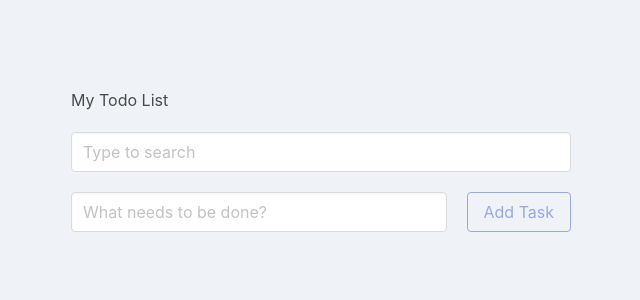
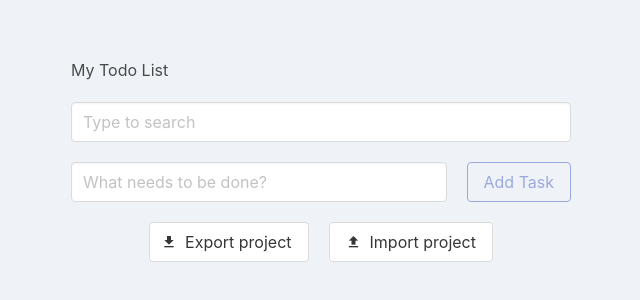
Before and after one commit to vitalii-bilyi-zp/todo, a Vue app: page / in a window 1280 px wide. Shown: the part 240-540 px from the top of the page, without its empty margins (319-959 px from the left). Built offline with nearby package versions, Linux system fonts and the light colour scheme.

Commit message:
fear: project import/export

```diff
--- a/src/components/TodoProject.vue
+++ b/src/components/TodoProject.vue
@@ -4,13 +4,17 @@ import TodoProjectSearchForm from "@/components/TodoProjectSearchForm.vue";
 import TodoProjectTaskForm from "@/components/TodoProjectTaskForm.vue";
 import TodoProjectList from "@/components/TodoProjectList.vue";
 
+import { searchTermKey } from "@/keys";
+
 import { useStore } from "@/store";
 import { ActionTypes } from "@/store/actions";
 
 import type { Project, Task } from "@/interfaces";
-import { type Ref, onBeforeMount, ref, computed, provide, reactive, watch } from "vue";
+import { isProject, isTask } from "@/interfaces/guards";
+
+import { type Ref, onBeforeMount, ref, computed, provide, watch } from "vue";
 import { type Draggable, useDraggable } from "@/composables/draggable";
-import { searchTermKey } from "@/keys";
+import { exportData } from "@/utils";
 
 const store = useStore();
 
@@ -114,6 +118,60 @@ const { dragResponse }: Draggable = useDraggable(list.value);
 watch(dragResponse, ({ prevId, nextId }: { prevId: string; nextId: string }) => {
     console.log("TEST", prevId, nextId);
 });
+
+function exportProject(): void {
+    const jsonData = JSON.stringify({
+        project: store.state.project,
+        tasks: store.state.tasks,
+    });
+    exportData(jsonData, `${store.state.project.name}.json`, "application/json");
+}
+
+const fileInput = ref<HTMLInputElement | null>(null);
+function importProject(event: Event): void {
+    const target = event.target as HTMLInputElement;
+    const file: File | null = target.files && target.files.length ? target.files[0] : null;
+
+    if (!file) {
+        return;
+    }
+
+    const reader = new FileReader();
+    reader.onloadend = () => {
+        try {
+            const object = JSON.parse(reader.result as string);
+            if (validateProjectStructure(object)) {
+                store.dispatch(ActionTypes.SET_PROJECT, object.project);
+                store.dispatch(ActionTypes.SET_TASKS, object.tasks || []);
+                if (fileInput.value) {
+                    fileInput.value.value = "";
+                }
+                alert("Project was imported successfully");
+            } else {
+                alert("Invalid file format");
+            }
+        } catch {
+            alert("Invalid file format");
+        }
+    };
+    reader.onerror = () => {
+        alert("Sorry, there was an unexpected error, please try again");
+    };
+    reader.readAsText(file, "UTF-8");
+}
+function validateProjectStructure(object: any): boolean {
+    try {
+        if (!object.project || !isProject(object.project)) {
+            return false;
+        }
+        if (object.tasks) {
+            return object.tasks.every(isTask);
+        }
+        return true;
+    } catch {
+        return false;
+    }
+}
 </script>
 
 <template>
@@ -135,6 +193,35 @@ watch(dragResponse, ({ prevId, nextId }: { prevId: string; nextId: string }) =>
                 @delete-task="deleteTask"
             />
         </div>
+        <div class="project-item">
+            <div class="project-actions">
+                <button class="button" @click="exportProject">
+                    <span class="icon">
+                        <i class="mdi mdi-download"></i>
+                    </span>
+                    <span>Export project</span>
+                </button>
+
+                <div class="file is-white">
+                    <label class="file-label">
+                        <input
+                            ref="fileInput"
+                            class="file-input"
+                            type="file"
+                            name="resume"
+                            accept="application/json"
+                            @change="importProject"
+                        />
+                        <span class="file-cta">
+                            <span class="file-icon">
+                                <i class="mdi mdi-upload"></i>
+                            </span>
+                            <span class="file-label">Import project</span>
+                        </span>
+                    </label>
+                </div>
+            </div>
+        </div>
     </div>
 </template>
 
@@ -144,4 +231,39 @@ watch(dragResponse, ({ prevId, nextId }: { prevId: string; nextId: string }) =>
         margin-bottom: 20px;
     }
 }
+
+.project-actions {
+    display: flex;
+    align-items: center;
+    justify-content: center;
+
+    .button {
+        margin-right: 20px;
+    }
+
+    .file-label {
+        border-radius: 4px;
+
+        .file-cta {
+            border-color: hsl(0deg, 0%, 86%);
+            color: hsl(0deg, 0%, 21%);
+        }
+
+        &:hover {
+            .file-cta {
+                background-color: hsl(0deg, 0%, 100%);
+                border-color: hsl(0deg, 0%, 71%);
+                color: hsl(0deg, 0%, 21%);
+            }
+        }
+
+        &:active {
+            .file-cta {
+                background-color: hsl(0deg, 0%, 100%);
+                border-color: hsl(0deg, 0%, 29%);
+                color: hsl(0deg, 0%, 21%);
+            }
+        }
+    }
+}
 </style>
--- /dev/null
+++ b/src/interfaces/guards.ts
@@ -0,0 +1,9 @@
+import type { Project, Task } from ".";
+
+export function isProject(object: any): object is Project {
+    return "id" in object && "name" in object;
+}
+
+export function isTask(object: any): object is Task {
+    return "id" in object && "name" in object && "order" in object;
+}
--- a/src/store/actions.ts
+++ b/src/store/actions.ts
@@ -7,6 +7,7 @@ import type { Project, Task } from "@/interfaces";
 
 export enum ActionTypes {
     SET_PROJECT = "SET_PROJECT",
+    SET_TASKS = "SET_TASKS",
     CREATE_TASK = "CREATE_TASK",
     UPDATE_TASK = "UPDATE_TASK",
     DELETE_TASK = "DELETE_TASK",
@@ -22,6 +23,7 @@ type AugmentedActionContext = {
 
 export interface Actions {
     [ActionTypes.SET_PROJECT]({ commit }: AugmentedActionContext, payload: Project): void;
+    [ActionTypes.SET_TASKS]({ commit }: AugmentedActionContext, payload: Task[]): void;
     [ActionTypes.CREATE_TASK]({ commit }: AugmentedActionContext, payload: Task): void;
     [ActionTypes.UPDATE_TASK]({ commit }: AugmentedActionContext, payload: Task): void;
     [ActionTypes.DELETE_TASK]({ commit }: AugmentedActionContext, payload: string): void;
@@ -30,6 +32,10 @@ export interface Actions {
 export const actions: ActionTree<State, State> & Actions = {
     [ActionTypes.SET_PROJECT]({ commit }, payload: Project) {
         commit(MutationTypes.SET_PROJECT, payload);
+    },
+
+    [ActionTypes.SET_TASKS]({ commit }, payload: Task[]) {
+        commit(MutationTypes.SET_TASKS, payload);
     },
 
     [ActionTypes.CREATE_TASK]({ commit }, payload: Task) {
--- a/src/store/mutations.ts
+++ b/src/store/mutations.ts
@@ -7,6 +7,7 @@ import { setSessionStorageObject } from "@/utils";
 
 export enum MutationTypes {
     SET_PROJECT = "SET_PROJECT",
+    SET_TASKS = "SET_TASKS",
     CREATE_TASK = "CREATE_TASK",
     UPDATE_TASK = "UPDATE_TASK",
     DELETE_TASK = "DELETE_TASK",
@@ -14,6 +15,7 @@ export enum MutationTypes {
 
 export interface Mutations {
     [MutationTypes.SET_PROJECT](state: State, payload: Project): void;
+    [MutationTypes.SET_TASKS](state: State, payload: Task[]): void;
     [MutationTypes.CREATE_TASK](state: State, payload: Task): void;
     [MutationTypes.UPDATE_TASK](state: State, payload: Task): void;
     [MutationTypes.DELETE_TASK](state: State, payload: string): void;
@@ -23,6 +25,11 @@ export const mutations: MutationTree<State> & Mutations = {
     [MutationTypes.SET_PROJECT](state: State, payload: Project) {
         state.project = payload;
         setSessionStorageObject("project", payload);
+    },
+
+    [MutationTypes.SET_TASKS](state: State, payload: Task[]) {
+        state.tasks = payload;
+        setSessionStorageObject("tasks", payload);
     },
 
     [MutationTypes.CREATE_TASK](state: State, payload: Task) {
--- a/src/utils/index.ts
+++ b/src/utils/index.ts
@@ -31,3 +31,11 @@ export function debounce<T extends Function>(func: T, wait = 100) {
 
     return <T>(<any>callable);
 }
+
+export function exportData(content: string, fileName: string, contentType: string): void {
+    const a = document.createElement("a");
+    const file = new Blob([content], { type: contentType });
+    a.href = URL.createObjectURL(file);
+    a.download = fileName;
+    a.click();
+}
```
